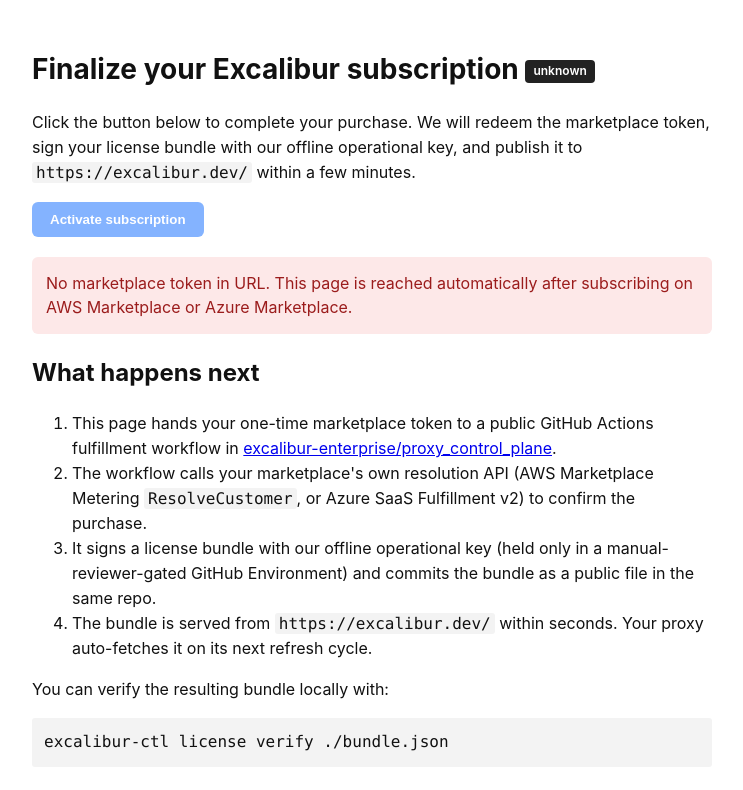
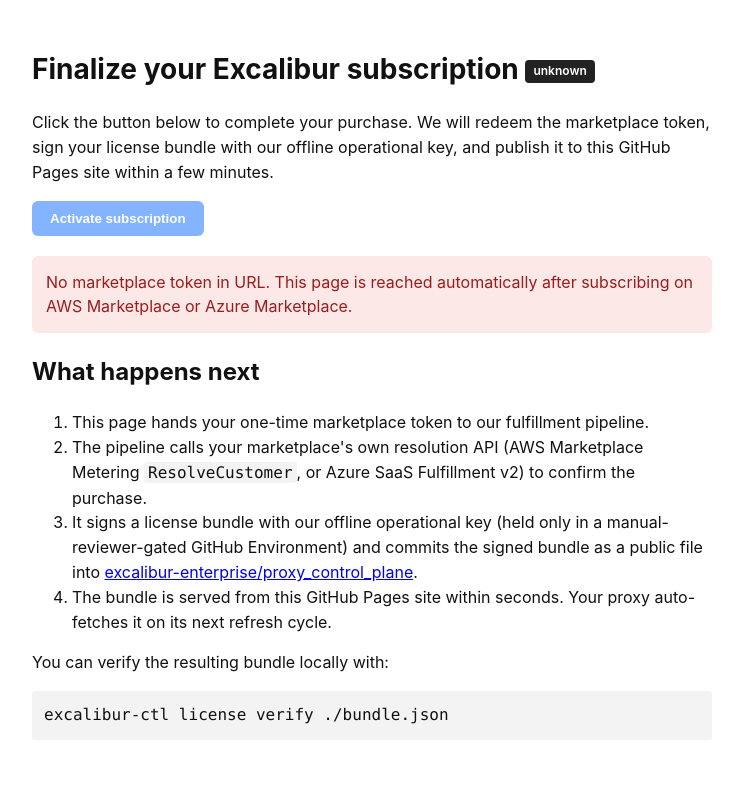
Before and after one commit to excalibur-enterprise/proxy_control_plane, a plain HTML site: page pages/landing.html in a window 1280 px wide. Shown: the whole page, without its empty margins (268-1011 px from the left). Drawn offline with Linux system fonts and the light colour scheme.

Commit message:
scrub references to non-existent excalibur.dev domain and to private proxy source repo

```diff
--- a/pages/landing.html
+++ b/pages/landing.html
@@ -33,7 +33,7 @@
 <body>
 <h1>Finalize your Excalibur subscription <span id="cloud-badge" class="badge">…</span></h1>
 
-<p id="intro">Click the button below to complete your purchase. We will redeem the marketplace token, sign your license bundle with our offline operational key, and publish it to <code>https://excalibur.dev/</code> within a few minutes.</p>
+<p id="intro">Click the button below to complete your purchase. We will redeem the marketplace token, sign your license bundle with our offline operational key, and publish it to this GitHub Pages site within a few minutes.</p>
 
 <button id="go" disabled>Activate subscription</button>
 <div id="status"></div>
@@ -48,11 +48,10 @@
 
 <h2>What happens next</h2>
 <ol>
-  <li>This page hands your one-time marketplace token to a public GitHub Actions fulfillment workflow in
-    <a href="https://github.com/excalibur-enterprise/proxy_control_plane">excalibur-enterprise/proxy_control_plane</a>.</li>
-  <li>The workflow calls your marketplace's own resolution API (AWS Marketplace Metering <code>ResolveCustomer</code>, or Azure SaaS Fulfillment v2) to confirm the purchase.</li>
-  <li>It signs a license bundle with our offline operational key (held only in a manual-reviewer-gated GitHub Environment) and commits the bundle as a public file in the same repo.</li>
-  <li>The bundle is served from <code>https://excalibur.dev/</code> within seconds. Your proxy auto-fetches it on its next refresh cycle.</li>
+  <li>This page hands your one-time marketplace token to our fulfillment pipeline.</li>
+  <li>The pipeline calls your marketplace's own resolution API (AWS Marketplace Metering <code>ResolveCustomer</code>, or Azure SaaS Fulfillment v2) to confirm the purchase.</li>
+  <li>It signs a license bundle with our offline operational key (held only in a manual-reviewer-gated GitHub Environment) and commits the signed bundle as a public file into <a href="https://github.com/excalibur-enterprise/proxy_control_plane">excalibur-enterprise/proxy_control_plane</a>.</li>
+  <li>The bundle is served from this GitHub Pages site within seconds. Your proxy auto-fetches it on its next refresh cycle.</li>
 </ol>
 
 <p>You can verify the resulting bundle locally with:</p>
```
Also changed, not shown: pages/index.html (+1 -7 lines), 1 other file.
